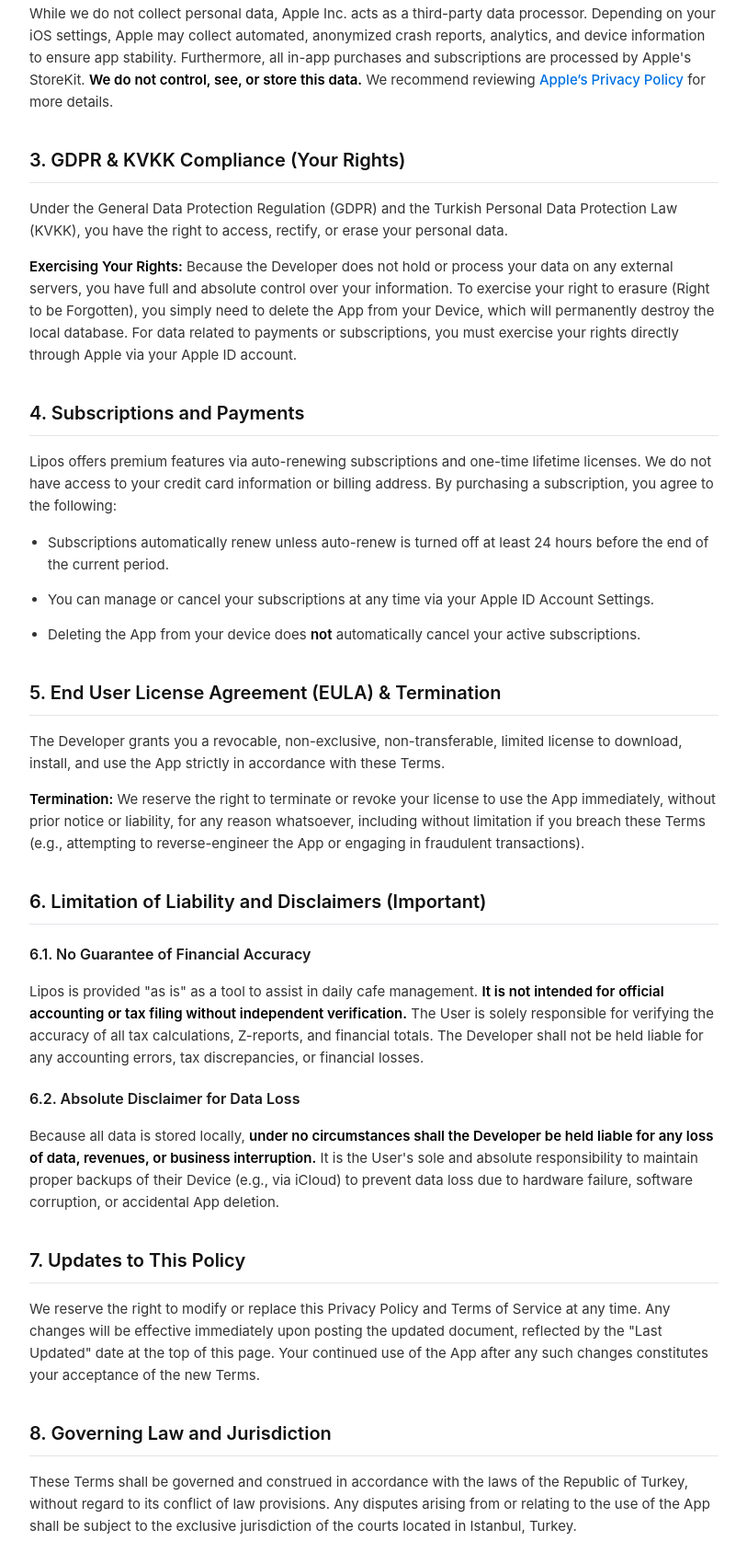
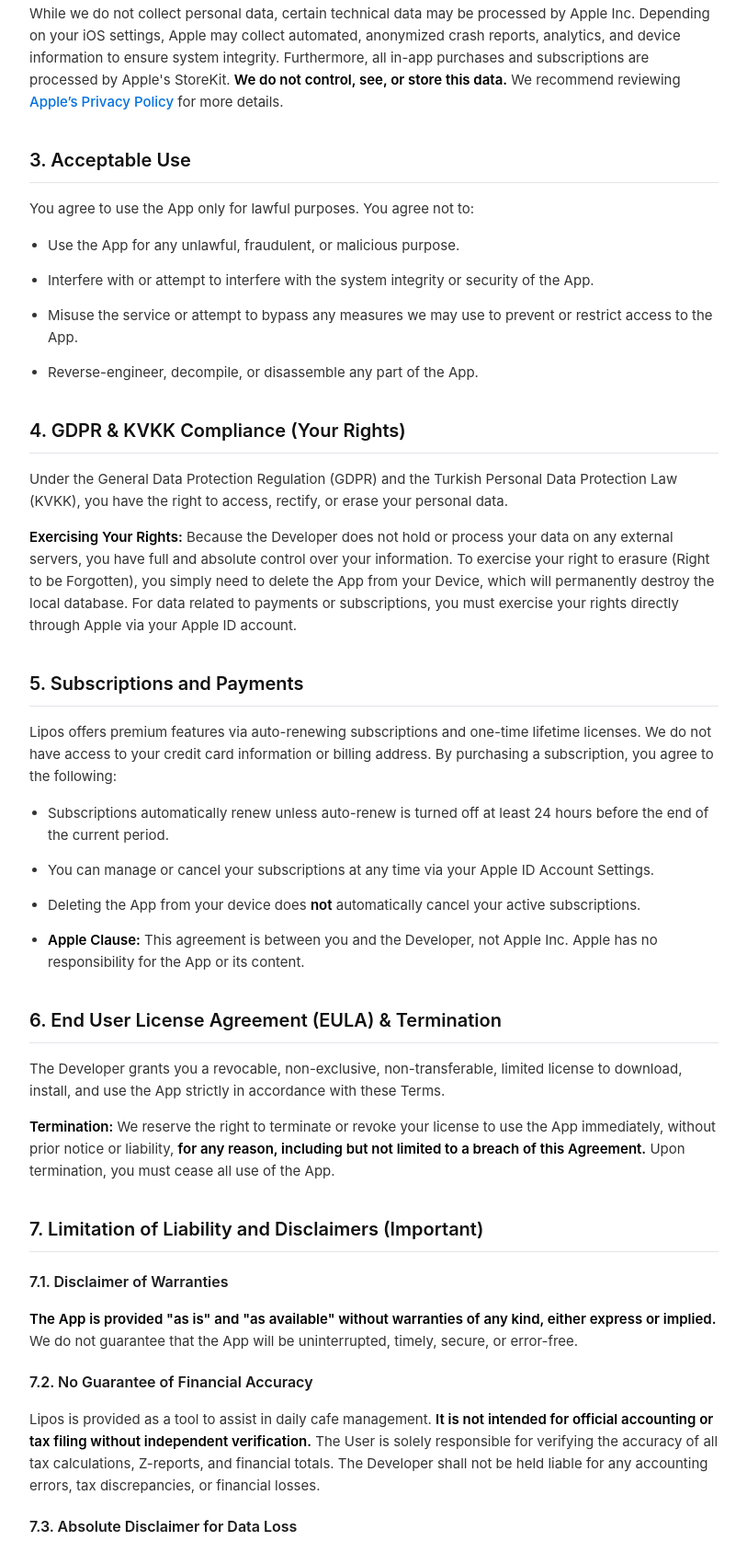
Before and after one commit to stopmaz/Lipos-legal, a plain HTML site: page index.html in a window 1280 px wide. Shown: the part 772-2447 px from the top of the page at 92% size, without its empty margins (233-1046 px from the left). Drawn offline with Linux system fonts and the light colour scheme.

Commit message:
Update index.html

```diff
--- a/index.html
+++ b/index.html
@@ -155,52 +155,67 @@
         <p>Lipos operates primarily as an offline tool. <strong>We do not directly collect, harvest, transmit, or store any of your personal data, business data, menus, financial reports, or customer details on our own external servers.</strong> All operational data generated within the App is stored securely and exclusively on your Device using Apple’s Core Data framework.</p>
 
         <h3>2.2. Third-Party Processing (Apple Inc.)</h3>
-        <p>While we do not collect personal data, Apple Inc. acts as a third-party data processor. Depending on your iOS settings, Apple may collect automated, anonymized crash reports, analytics, and device information to ensure app stability. Furthermore, all in-app purchases and subscriptions are processed by Apple's StoreKit. <strong>We do not control, see, or store this data.</strong> We recommend reviewing <a href="https://www.apple.com/legal/privacy/" target="_blank" class="contact-link">Apple’s Privacy Policy</a> for more details.</p>
+        <p>While we do not collect personal data, certain technical data may be processed by Apple Inc. Depending on your iOS settings, Apple may collect automated, anonymized crash reports, analytics, and device information to ensure system integrity. Furthermore, all in-app purchases and subscriptions are processed by Apple's StoreKit. <strong>We do not control, see, or store this data.</strong> We recommend reviewing <a href="https://www.apple.com/legal/privacy/" target="_blank" class="contact-link">Apple’s Privacy Policy</a> for more details.</p>
     </section>
 
     <section>
-        <h2>3. GDPR & KVKK Compliance (Your Rights)</h2>
+        <h2>3. Acceptable Use</h2>
+        <p>You agree to use the App only for lawful purposes. You agree not to:</p>
+        <ul>
+            <li>Use the App for any unlawful, fraudulent, or malicious purpose.</li>
+            <li>Interfere with or attempt to interfere with the system integrity or security of the App.</li>
+            <li>Misuse the service or attempt to bypass any measures we may use to prevent or restrict access to the App.</li>
+            <li>Reverse-engineer, decompile, or disassemble any part of the App.</li>
+        </ul>
+    </section>
+
+    <section>
+        <h2>4. GDPR & KVKK Compliance (Your Rights)</h2>
         <p>Under the General Data Protection Regulation (GDPR) and the Turkish Personal Data Protection Law (KVKK), you have the right to access, rectify, or erase your personal data.</p>
         <p><strong>Exercising Your Rights:</strong> Because the Developer does not hold or process your data on any external servers, you have full and absolute control over your information. To exercise your right to erasure (Right to be Forgotten), you simply need to delete the App from your Device, which will permanently destroy the local database. For data related to payments or subscriptions, you must exercise your rights directly through Apple via your Apple ID account.</p>
     </section>
 
     <section>
-        <h2>4. Subscriptions and Payments</h2>
+        <h2>5. Subscriptions and Payments</h2>
         <p>Lipos offers premium features via auto-renewing subscriptions and one-time lifetime licenses. We do not have access to your credit card information or billing address. By purchasing a subscription, you agree to the following:</p>
         <ul>
             <li>Subscriptions automatically renew unless auto-renew is turned off at least 24 hours before the end of the current period.</li>
             <li>You can manage or cancel your subscriptions at any time via your Apple ID Account Settings.</li>
             <li>Deleting the App from your device does <strong>not</strong> automatically cancel your active subscriptions.</li>
+            <li><strong>Apple Clause:</strong> This agreement is between you and the Developer, not Apple Inc. Apple has no responsibility for the App or its content.</li>
         </ul>
     </section>
 
     <section>
-        <h2>5. End User License Agreement (EULA) & Termination</h2>
+        <h2>6. End User License Agreement (EULA) & Termination</h2>
         <p>The Developer grants you a revocable, non-exclusive, non-transferable, limited license to download, install, and use the App strictly in accordance with these Terms.</p>
-        <p><strong>Termination:</strong> We reserve the right to terminate or revoke your license to use the App immediately, without prior notice or liability, for any reason whatsoever, including without limitation if you breach these Terms (e.g., attempting to reverse-engineer the App or engaging in fraudulent transactions).</p>
+        <p><strong>Termination:</strong> We reserve the right to terminate or revoke your license to use the App immediately, without prior notice or liability, <strong>for any reason, including but not limited to a breach of this Agreement.</strong> Upon termination, you must cease all use of the App.</p>
     </section>
 
     <section>
-        <h2>6. Limitation of Liability and Disclaimers (Important)</h2>
-        <h3>6.1. No Guarantee of Financial Accuracy</h3>
-        <p>Lipos is provided "as is" as a tool to assist in daily cafe management. <strong>It is not intended for official accounting or tax filing without independent verification.</strong> The User is solely responsible for verifying the accuracy of all tax calculations, Z-reports, and financial totals. The Developer shall not be held liable for any accounting errors, tax discrepancies, or financial losses.</p>
+        <h2>7. Limitation of Liability and Disclaimers (Important)</h2>
+        <h3>7.1. Disclaimer of Warranties</h3>
+        <p><strong>The App is provided "as is" and "as available" without warranties of any kind, either express or implied.</strong> We do not guarantee that the App will be uninterrupted, timely, secure, or error-free.</p>
 
-        <h3>6.2. Absolute Disclaimer for Data Loss</h3>
-        <p>Because all data is stored locally, <strong>under no circumstances shall the Developer be held liable for any loss of data, revenues, or business interruption.</strong> It is the User's sole and absolute responsibility to maintain proper backups of their Device (e.g., via iCloud) to prevent data loss due to hardware failure, software corruption, or accidental App deletion.</p>
+        <h3>7.2. No Guarantee of Financial Accuracy</h3>
+        <p>Lipos is provided as a tool to assist in daily cafe management. <strong>It is not intended for official accounting or tax filing without independent verification.</strong> The User is solely responsible for verifying the accuracy of all tax calculations, Z-reports, and financial totals. The Developer shall not be held liable for any accounting errors, tax discrepancies, or financial losses.</p>
+
+        <h3>7.3. Absolute Disclaimer for Data Loss</h3>
+        <p>To the maximum extent permitted by applicable law, under no circumstances shall the Developer be held liable for any loss of data, revenues, business interruption, <strong>including but not limited to indirect, incidental, or consequential damages.</strong> It is the User's sole responsibility to maintain proper backups of their Device (e.g., via iCloud) to prevent data loss due to hardware failure, software corruption, or accidental App deletion.</p>
     </section>
 
     <section>
-        <h2>7. Updates to This Policy</h2>
+        <h2>8. Updates to This Policy</h2>
         <p>We reserve the right to modify or replace this Privacy Policy and Terms of Service at any time. Any changes will be effective immediately upon posting the updated document, reflected by the "Last Updated" date at the top of this page. Your continued use of the App after any such changes constitutes your acceptance of the new Terms.</p>
     </section>
 
     <section>
-        <h2>8. Governing Law and Jurisdiction</h2>
+        <h2>9. Governing Law and Jurisdiction</h2>
         <p>These Terms shall be governed and construed in accordance with the laws of the Republic of Turkey, without regard to its conflict of law provisions. Any disputes arising from or relating to the use of the App shall be subject to the exclusive jurisdiction of the courts located in Istanbul, Turkey.</p>
     </section>
 
     <section class="contact-box">
-        <h2>9. Contact Us</h2>
+        <h2>10. Contact Us</h2>
         <p>If you have any questions, concerns, or requests regarding this Privacy Policy or the Terms of Service, please contact us:</p>
         <p><strong>Email:</strong> <a href="mailto:lipos.support@proton.me" class="contact-link">lipos.support@proton.me</a></p>
     </section>
```
